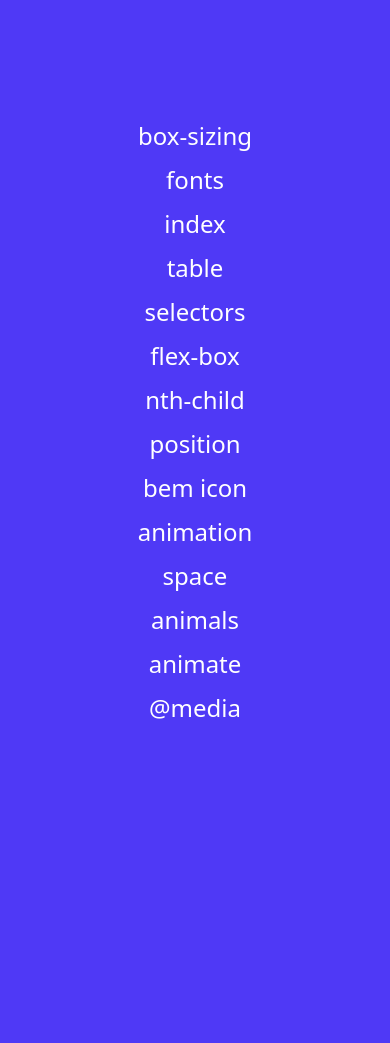
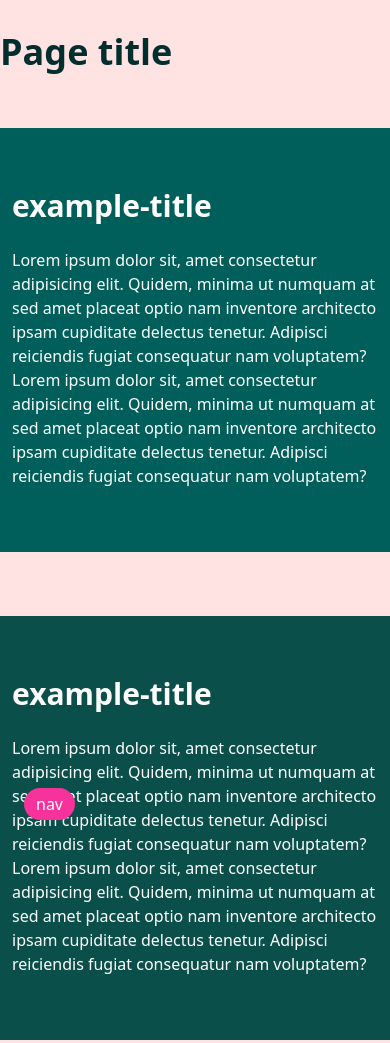
Before and after one commit to Mariay2604/dev-LemonSchool, a website built with Vite: page index.html in a window 390 px wide. Before the commit the page ends 844 px from the top, so only its background shows below. Built offline with nearby package versions, Linux system fonts and the light colour scheme.

Commit message:
feat: create template-page mobile/desktop

```diff
--- a/index.html
+++ b/index.html
@@ -7,38 +7,62 @@
     <link href="/src/style.css" rel="stylesheet" />
     <title>Vite App</title>
   </head>
-  <body class="bg-indigo-600">
-    <nav
-      class="flex flex-col justify-center items-center min-h-screen md:gap-y-5 gap-y-3"
+  <body class="bg-red-100">
+    <main>
+      <h1
+        class="font-semibold text-teal-950 text-4xl lg:text-7xl mt-8 lg:mt-14 mb-14 lg:mb-28"
+      >
+        Page title
+      </h1>
+      <section
+        class="example bg-teal-800 mb-16 lg:mb-24 pt-12 pb-16 lg:pt-18 lg:pb-24"
+      >
+        <div class="container mx-auto px-3">
+          <h2 class="font-semibold text-white text-3xl pt-3 pb-6">
+            example-title
+          </h2>
+          <p class="text-white">
+            Lorem ipsum dolor sit, amet consectetur adipisicing elit. Quidem,
+            minima ut numquam at sed amet placeat optio nam inventore architecto
+            ipsam cupiditate delectus tenetur. Adipisci reiciendis fugiat
+            consequatur nam voluptatem?
+          </p>
+          <p class="text-white">
+            Lorem ipsum dolor sit, amet consectetur adipisicing elit. Quidem,
+            minima ut numquam at sed amet placeat optio nam inventore architecto
+            ipsam cupiditate delectus tenetur. Adipisci reiciendis fugiat
+            consequatur nam voluptatem?
+          </p>
+        </div>
+      </section>
+
+      <section
+        class="example bg-teal-900 mb-16 lg:mb-24 pt-12 pb-16 lg:pt-18 lg:pb-24"
+      >
+        <div class="container mx-auto px-3">
+          <h2 class="font-semibold text-white text-3xl pt-3 pb-6">
+            example-title
+          </h2>
+          <p class="text-white">
+            Lorem ipsum dolor sit, amet consectetur adipisicing elit. Quidem,
+            minima ut numquam at sed amet placeat optio nam inventore architecto
+            ipsam cupiditate delectus tenetur. Adipisci reiciendis fugiat
+            consequatur nam voluptatem?
+          </p>
+          <p class="text-white">
+            Lorem ipsum dolor sit, amet consectetur adipisicing elit. Quidem,
+            minima ut numquam at sed amet placeat optio nam inventore architecto
+            ipsam cupiditate delectus tenetur. Adipisci reiciendis fugiat
+            consequatur nam voluptatem?
+          </p>
+        </div>
+      </section>
+    </main>
+    <a
+      href="nav.html"
+      class="fixed left-6 bottom-6 bg-pink-500 text-white rounded-full py-1 px-3 hover:bg-pink-600"
+      >nav</a
     >
-      <a href="box-sizing.html" class="text-white text-2xl md:text-3xl"
-        >box-sizing</a
-      >
-      <a href="fonts.html" class="text-white text-2xl md:text-3xl">fonts</a>
-      <a href="index.html" class="text-white text-2xl md:text-3xl">index</a>
-      <a href="table.html" class="text-white text-2xl md:text-3xl">table</a>
-      <a href="selectors.html" class="text-white text-2xl md:text-3xl"
-        >selectors</a
-      >
-      <a href="flex-box.html" class="text-white text-2xl md:text-3xl"
-        >flex-box</a
-      >
-      <a href="nth-child.html" class="text-white text-2xl md:text-3xl"
-        >nth-child</a
-      >
-      <a href="position.html" class="text-white text-2xl md:text-3xl"
-        >position</a
-      >
-      <a href="bem-icon.html" class="text-white text-2xl md:text-3xl"
-        >bem icon</a
-      >
-      <a href="animation.html" class="text-white text-2xl md:text-3xl"
-        >animation</a
-      >
-      <a href="space.html" class="text-white text-2xl md:text-3xl">space</a>
-      <a href="animals.html" class="text-white text-2xl md:text-3xl">animals</a>
-      <a href="animate.html" class="text-white text-2xl md:text-3xl">animate</a>
-      <a href="@media.html" class="text-white text-2xl md:text-3xl">@media</a>
-    </nav>
+    <script src="./assets/js/script.js"></script>
   </body>
 </html>
--- a/nav.html
+++ b/nav.html
@@ -2,26 +2,85 @@
 <html lang="en">
   <head>
     <meta charset="UTF-8" />
+    <link rel="icon" type="image/svg+xml" href="/vite.svg" />
     <meta name="viewport" content="width=device-width, initial-scale=1.0" />
-    <title>Document</title>
+    <link href="/src/style.css" rel="stylesheet" />
+    <title>Vite App</title>
   </head>
   <body class="bg-indigo-600">
-    <nav class="page-nav">
-      <a href="box-sizing.html">box-sizing</a>
-      <a href="fonts.html">fonts</a>
-      <a href="index.html">index</a>
-      <a href="table.html">table</a>
-      <a href="selectors.html">selectors</a>
-      <a href="flex-box.html">flex-box</a>
-      <a href="nth-child.html">nth-child</a>
-      <a href="position.html">position</a>
-      <a href="bem-icon.html">bem icon</a>
-      <a href="bem-button.html">bem button</a>
-      <a href="animation.html">animation</a>
-      <a href="space.html">space</a>
-      <a href="animals.html">animals</a>
-      <a href="animate.html">animate</a>
-      <a href="@media.html">@media</a>
+    <nav
+      class="flex flex-col justify-center items-center min-h-screen md:gap-y-5 gap-y-3"
+    >
+      <a
+        href="box-sizing.html"
+        class="text-white hover:text-yellow-500 text-2xl md:text-3xl"
+        >box-sizing</a
+      >
+      <a
+        href="fonts.html"
+        class="text-white hover:text-yellow-500 text-2xl md:text-3xl"
+        >fonts</a
+      >
+      <a
+        href="index.html"
+        class="text-white hover:text-yellow-500 text-2xl md:text-3xl"
+        >index</a
+      >
+      <a
+        href="table.html"
+        class="text-white hover:text-yellow-500 text-2xl md:text-3xl"
+        >table</a
+      >
+      <a
+        href="selectors.html"
+        class="text-white hover:text-yellow-500 text-2xl md:text-3xl"
+        >selectors</a
+      >
+      <a
+        href="flex-box.html"
+        class="text-white hover:text-yellow-500 text-2xl md:text-3xl"
+        >flex-box</a
+      >
+      <a
+        href="nth-child.html"
+        class="text-white hover:text-yellow-500 text-2xl md:text-3xl"
+        >nth-child</a
+      >
+      <a
+        href="position.html"
+        class="text-white hover:text-yellow-500 text-2xl md:text-3xl"
+        >position</a
+      >
+      <a
+        href="bem-icon.html"
+        class="text-white hover:text-yellow-500 text-2xl md:text-3xl"
+        >bem icon</a
+      >
+      <a
+        href="animation.html"
+        class="text-white hover:text-yellow-500 text-2xl md:text-3xl"
+        >animation</a
+      >
+      <a
+        href="space.html"
+        class="text-white hover:text-yellow-500 text-2xl md:text-3xl"
+        >space</a
+      >
+      <a
+        href="animals.html"
+        class="text-white hover:text-yellow-500 text-2xl md:text-3xl"
+        >animals</a
+      >
+      <a
+        href="animate.html"
+        class="text-white hover:text-yellow-500 text-2xl md:text-3xl"
+        >animate</a
+      >
+      <a
+        href="@media.html"
+        class="text-white hover:text-yellow-500 text-2xl md:text-3xl"
+        >@media</a
+      >
     </nav>
   </body>
 </html>
```
